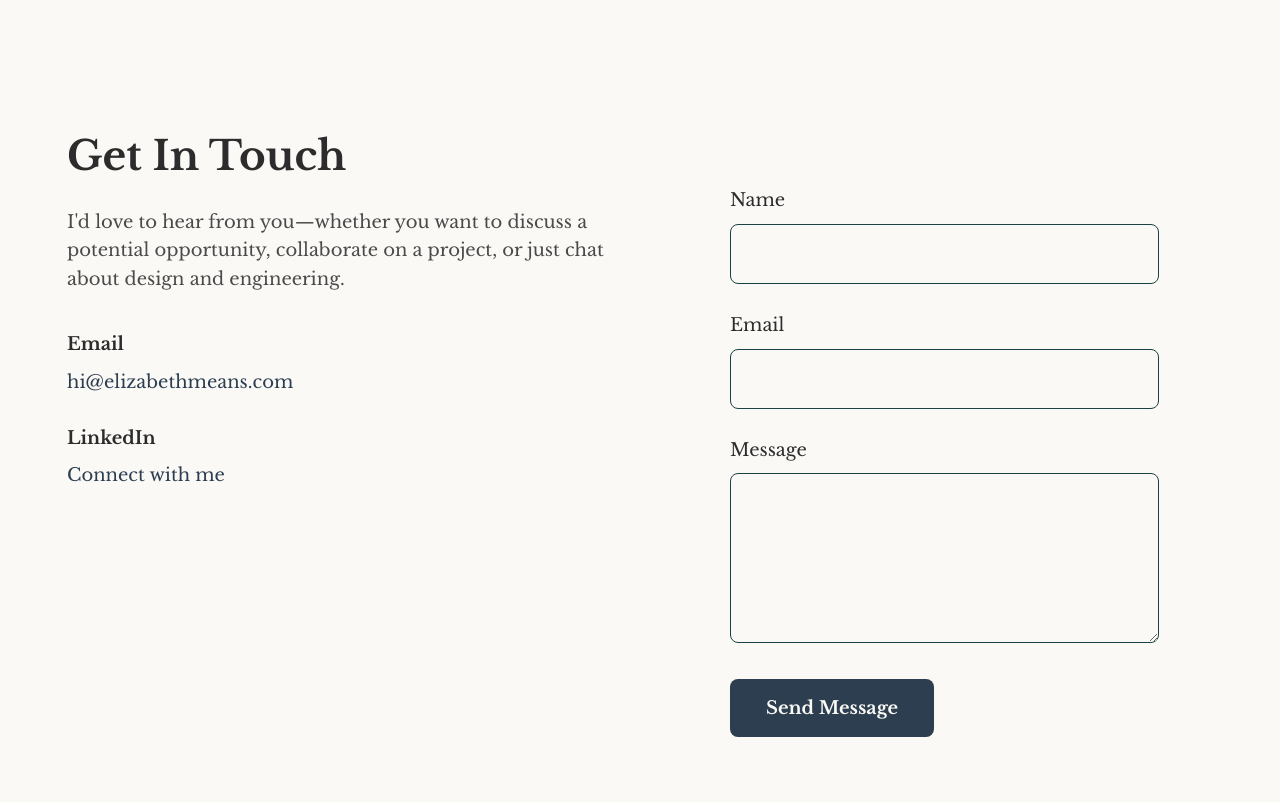
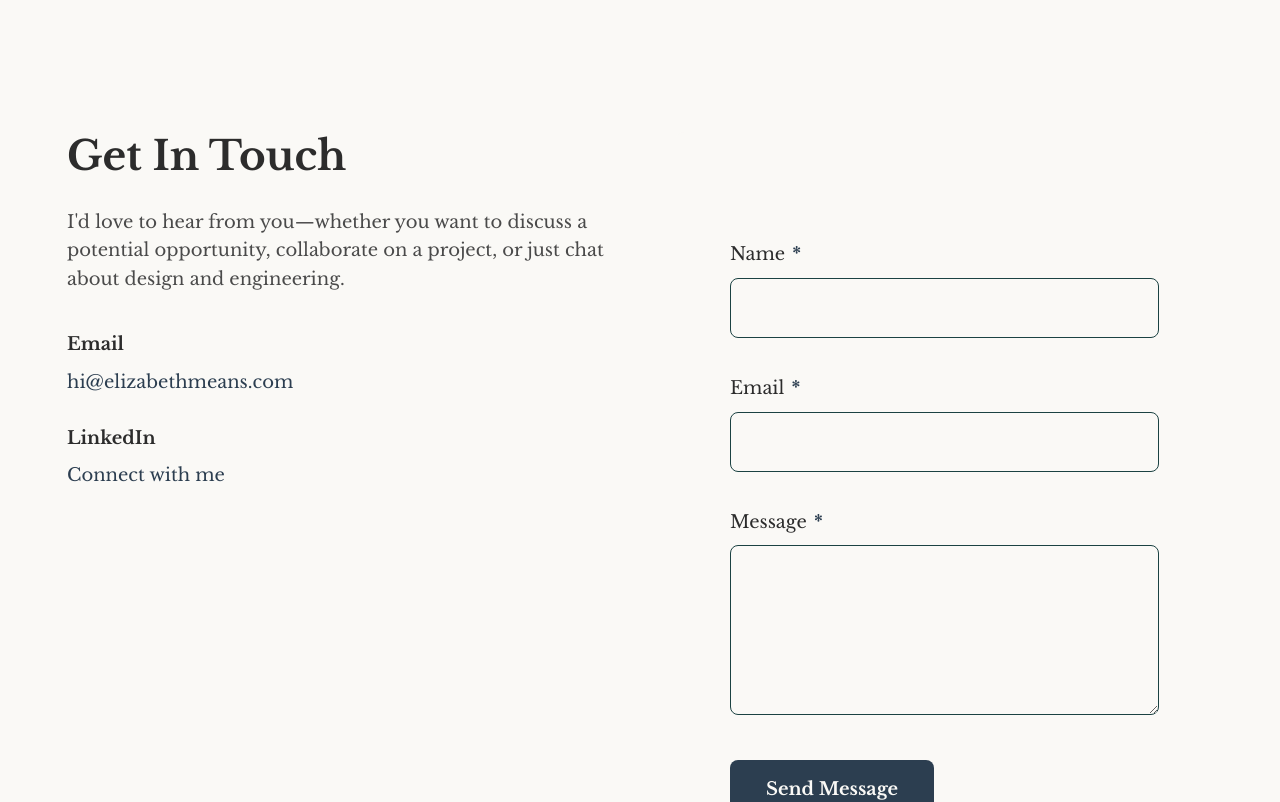
Before and after one commit to emeans/elizabeth-means, a Next.js app: page / in a window 1280 px wide. Shown: the part 1760-2562 px from the top of the page. Built offline with nearby package versions, Linux system fonts and the light colour scheme.

Commit message:
Improve form accessibility: Add ARIA live regions, visible error messages, required indicators, and replace alert() dialogs

```diff
--- a/app/page.module.css
+++ b/app/page.module.css
@@ -339,8 +339,37 @@
   visibility: hidden;
 }
 
+.requiredIndicator {
+  color: var(--color-accent-dark);
+  font-weight: 700;
+  margin-left: 2px;
+}
+
+.statusMessage {
+  margin-bottom: var(--spacing-md);
+  min-height: 1.5rem;
+}
+
+.successMessage {
+  padding: var(--spacing-sm) var(--spacing-md);
+  background-color: #d4edda;
+  color: #155724;
+  border: 1px solid #c3e6cb;
+  border-radius: var(--border-radius);
+  font-weight: 500;
+}
+
+.errorMessage {
+  padding: var(--spacing-sm) var(--spacing-md);
+  background-color: #f8d7da;
+  color: #721c24;
+  border: 1px solid #f5c6cb;
+  border-radius: var(--border-radius);
+  font-weight: 500;
+}
+
 .formGroup {
-  margin-bottom: var(--spacing-md);
+  margin-bottom: var(--spacing-lg);
 }
 
 .formGroup label {
@@ -371,6 +400,35 @@
   box-shadow: 0 0 0 2px rgba(91, 138, 138, 0.2);
 }
 
+.formGroup input.inputError,
+.formGroup textarea.inputError {
+  border-color: #dc3545;
+  border-width: 2px;
+}
+
+.formGroup input.inputError:focus,
+.formGroup textarea.inputError:focus {
+  outline-color: #dc3545;
+  border-color: #dc3545;
+  box-shadow: 0 0 0 2px rgba(220, 53, 69, 0.2);
+}
+
+.fieldError {
+  margin-top: var(--spacing-xs);
+  color: #721c24;
+  font-size: 0.875rem;
+  font-weight: 500;
+  display: flex;
+  align-items: center;
+  gap: 0.25rem;
+}
+
+.fieldError::before {
+  content: '⚠';
+  font-size: 1rem;
+  margin-right: 0.25rem;
+}
+
 .formGroup textarea {
   resize: vertical;
   min-height: 120px;
@@ -387,10 +445,11 @@
   font-weight: 600;
   cursor: pointer;
   transition: var(--transition);
+  min-width: 120px;
 }
 
-.btn:hover,
-.btn:focus {
+.btn:hover:not(:disabled),
+.btn:focus:not(:disabled) {
   background: var(--color-accent);
   transform: translateY(-2px);
   box-shadow: 0 4px 8px rgba(0, 0, 0, 0.15);
@@ -401,7 +460,13 @@
   outline-offset: 2px;
 }
 
-.btn:active {
+.btn:disabled {
+  opacity: 0.6;
+  cursor: not-allowed;
+  transform: none;
+}
+
+.btn:active:not(:disabled) {
   transform: translateY(0);
 }
 
--- a/app/page.tsx
+++ b/app/page.tsx
@@ -9,11 +9,89 @@ export default function Home() {
     email: '',
     message: ''
   })
+  const [formErrors, setFormErrors] = useState({
+    name: '',
+    email: '',
+    message: ''
+  })
+  const [formStatus, setFormStatus] = useState<'idle' | 'submitting' | 'success' | 'error'>('idle')
+  const [statusMessage, setStatusMessage] = useState('')
   const [skipLinkFocused, setSkipLinkFocused] = useState(false)
   const skipLinkRef = useRef<HTMLAnchorElement>(null)
+  const statusLiveRegionRef = useRef<HTMLDivElement>(null)
+
+  const validateForm = (): boolean => {
+    const errors = {
+      name: '',
+      email: '',
+      message: ''
+    }
+    let isValid = true
+
+    // Validate name
+    if (!formData.name.trim()) {
+      errors.name = 'Name is required'
+      isValid = false
+    }
+
+    // Validate email
+    if (!formData.email.trim()) {
+      errors.email = 'Email is required'
+      isValid = false
+    } else if (!/^[^\s@]+@[^\s@]+\.[^\s@]+$/.test(formData.email)) {
+      errors.email = 'Please enter a valid email address'
+      isValid = false
+    }
+
+    // Validate message
+    if (!formData.message.trim()) {
+      errors.message = 'Message is required'
+      isValid = false
+    } else if (formData.message.trim().length < 10) {
+      errors.message = 'Message must be at least 10 characters long'
+      isValid = false
+    }
+
+    setFormErrors(errors)
+    return isValid
+  }
+
+  // Effect to focus on first error field after validation
+  useEffect(() => {
+    if (formStatus === 'error') {
+      // Wait for DOM to update with error messages
+      const timer = setTimeout(() => {
+        const firstError = formErrors.name
+          ? 'name'
+          : formErrors.email
+          ? 'email'
+          : formErrors.message
+          ? 'message'
+          : null
+        if (firstError) {
+          const errorField = document.getElementById(firstError) as HTMLInputElement | HTMLTextAreaElement
+          if (errorField) {
+            errorField.focus()
+            errorField.scrollIntoView({ behavior: 'smooth', block: 'center' })
+          }
+        }
+      }, 100)
+      return () => clearTimeout(timer)
+    }
+  }, [formErrors, formStatus])
 
   const handleSubmit = async (e: React.FormEvent) => {
     e.preventDefault()
+    setFormStatus('submitting')
+    setStatusMessage('')
+    setFormErrors({ name: '', email: '', message: '' })
+
+    // Validate form
+    if (!validateForm()) {
+      setFormStatus('error')
+      setStatusMessage('Please correct the errors below and try again.')
+      return
+    }
 
     const form = e.target as HTMLFormElement
     const formDataToSend = new FormData(form)
@@ -28,21 +106,64 @@ export default function Home() {
 
       if (response.ok) {
         setFormData({ name: '', email: '', message: '' })
-        alert('Thank you for your message! I\'ll get back to you soon.')
+        setFormErrors({ name: '', email: '', message: '' })
+        setFormStatus('success')
+        setStatusMessage('Thank you for your message! I\'ll get back to you soon.')
+        // ARIA live region will automatically announce to screen readers
+        // Scroll to top of form to show success message
+        setTimeout(() => {
+          const formElement = document.querySelector(`.${styles.contactForm}`) as HTMLElement
+          if (formElement) {
+            formElement.scrollIntoView({ behavior: 'smooth', block: 'start' })
+          }
+        }, 100)
       } else {
-        alert('There was an error sending your message. Please try again.')
+        setFormStatus('error')
+        setStatusMessage('There was an error sending your message. Please try again.')
       }
     } catch (error) {
       console.error('Form submission error:', error)
-      alert('There was an error sending your message. Please try again.')
+      setFormStatus('error')
+      setStatusMessage('There was an error sending your message. Please try again.')
     }
   }
 
   const handleChange = (e: React.ChangeEvent<HTMLInputElement | HTMLTextAreaElement>) => {
+    const { name, value } = e.target
     setFormData({
       ...formData,
-      [e.target.name]: e.target.value
+      [name]: value
     })
+    // Clear error for this field when user starts typing
+    if (formErrors[name as keyof typeof formErrors]) {
+      setFormErrors({
+        ...formErrors,
+        [name]: ''
+      })
+    }
+    // Clear status message when user starts typing after error
+    if (formStatus === 'error') {
+      setFormStatus('idle')
+      setStatusMessage('')
+    }
+  }
+
+  const handleBlur = (e: React.FocusEvent<HTMLInputElement | HTMLTextAreaElement>) => {
+    // Validate field on blur
+    const { name, value } = e.target
+    if (value.trim()) {
+      if (name === 'email' && !/^[^\s@]+@[^\s@]+\.[^\s@]+$/.test(value)) {
+        setFormErrors({
+          ...formErrors,
+          email: 'Please enter a valid email address'
+        })
+      } else if (name === 'message' && value.trim().length < 10) {
+        setFormErrors({
+          ...formErrors,
+          message: 'Message must be at least 10 characters long'
+        })
+      }
+    }
   }
 
   useEffect(() => {
@@ -166,7 +287,7 @@ export default function Home() {
               </div>
             </div>
 
-            <form name="contact" method="POST" className={styles.contactForm} data-netlify="true" data-netlify-honeypot="bot-field" onSubmit={handleSubmit}>
+            <form name="contact" method="POST" className={styles.contactForm} data-netlify="true" data-netlify-honeypot="bot-field" onSubmit={handleSubmit} noValidate>
               <input type="hidden" name="form-name" value="contact" />
               <p className={styles.hidden}>
                 <label>
@@ -174,43 +295,102 @@ export default function Home() {
                 </label>
               </p>
 
+              {/* ARIA Live Region for form status */}
+              <div
+                ref={statusLiveRegionRef}
+                role="status"
+                aria-live="polite"
+                aria-atomic="true"
+                aria-relevant="additions text"
+                className={styles.statusMessage}
+              >
+                {statusMessage && (
+                  <div className={formStatus === 'success' ? styles.successMessage : styles.errorMessage} role="alert">
+                    {statusMessage}
+                  </div>
+                )}
+              </div>
+
               <div className={styles.formGroup}>
-                <label htmlFor="name">Name</label>
+                <label htmlFor="name">
+                  Name <span className={styles.requiredIndicator} aria-label="required">*</span>
+                </label>
                 <input
                   type="text"
                   id="name"
                   name="name"
                   value={formData.name}
                   onChange={handleChange}
+                  onBlur={handleBlur}
                   required
+                  aria-required="true"
+                  aria-invalid={formErrors.name ? 'true' : 'false'}
+                  aria-describedby={formErrors.name ? 'name-error' : undefined}
+                  className={formErrors.name ? styles.inputError : ''}
                 />
+                {formErrors.name && (
+                  <div id="name-error" className={styles.fieldError} role="alert">
+                    {formErrors.name}
+                  </div>
+                )}
               </div>
 
               <div className={styles.formGroup}>
-                <label htmlFor="email">Email</label>
+                <label htmlFor="email">
+                  Email <span className={styles.requiredIndicator} aria-label="required">*</span>
+                </label>
                 <input
                   type="email"
                   id="email"
                   name="email"
                   value={formData.email}
                   onChange={handleChange}
+                  onBlur={handleBlur}
                   required
+                  aria-required="true"
+                  aria-invalid={formErrors.email ? 'true' : 'false'}
+                  aria-describedby={formErrors.email ? 'email-error' : undefined}
+                  className={formErrors.email ? styles.inputError : ''}
                 />
+                {formErrors.email && (
+                  <div id="email-error" className={styles.fieldError} role="alert">
+                    {formErrors.email}
+                  </div>
+                )}
               </div>
 
               <div className={styles.formGroup}>
-                <label htmlFor="message">Message</label>
+                <label htmlFor="message">
+                  Message <span className={styles.requiredIndicator} aria-label="required">*</span>
+                </label>
                 <textarea
                   id="message"
                   name="message"
                   rows={6}
                   value={formData.message}
                   onChange={handleChange}
+                  onBlur={handleBlur}
                   required
+                  aria-required="true"
+                  aria-invalid={formErrors.message ? 'true' : 'false'}
+                  aria-describedby={formErrors.message ? 'message-error' : undefined}
+                  className={formErrors.message ? styles.inputError : ''}
                 ></textarea>
+                {formErrors.message && (
+                  <div id="message-error" className={styles.fieldError} role="alert">
+                    {formErrors.message}
+                  </div>
+                )}
               </div>
 
-              <button type="submit" className={styles.btn} aria-label="Send contact form message">Send Message</button>
+              <button
+                type="submit"
+                className={styles.btn}
+                disabled={formStatus === 'submitting'}
+                aria-disabled={formStatus === 'submitting'}
+              >
+                {formStatus === 'submitting' ? 'Sending...' : 'Send Message'}
+              </button>
             </form>
           </div>
         </div>
```
